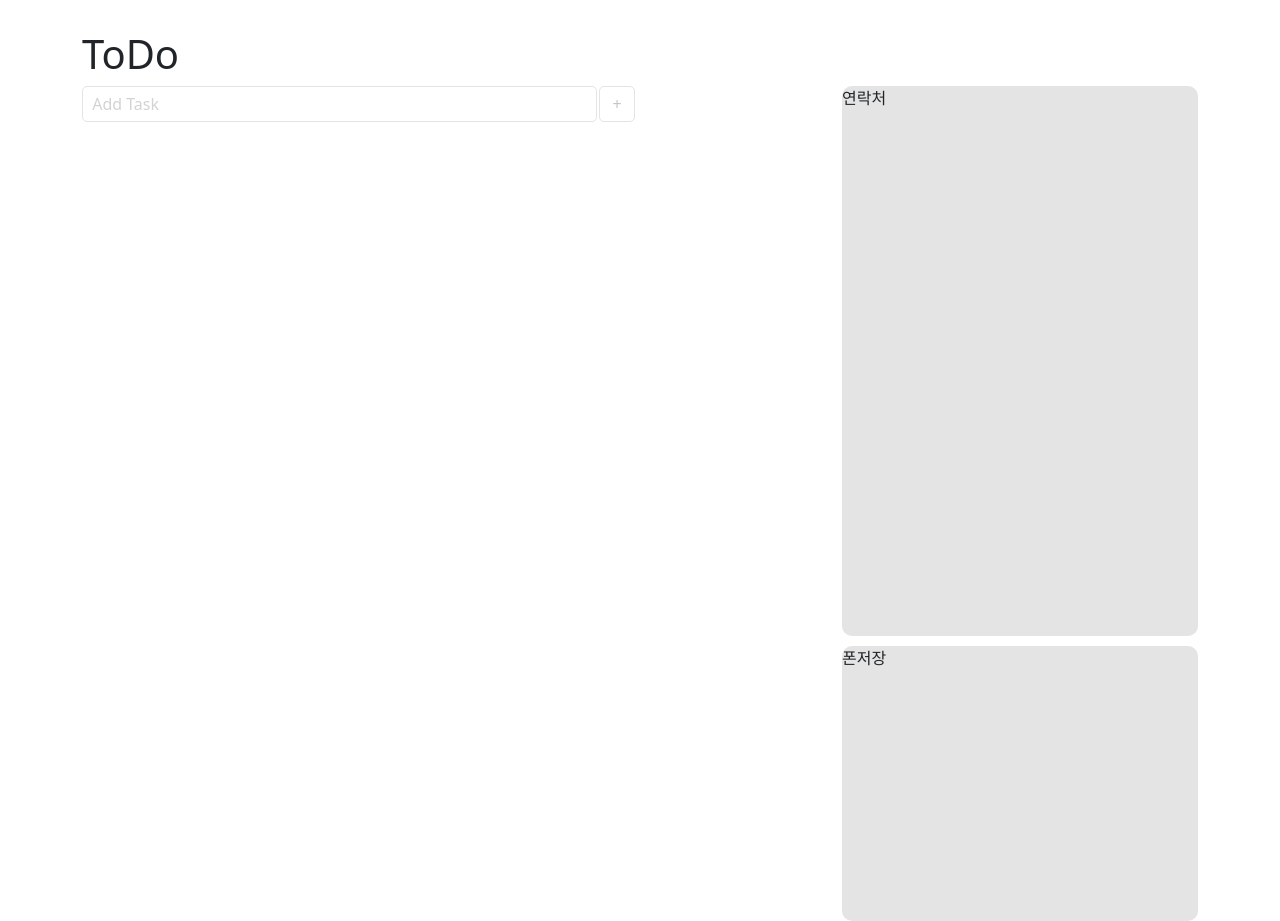
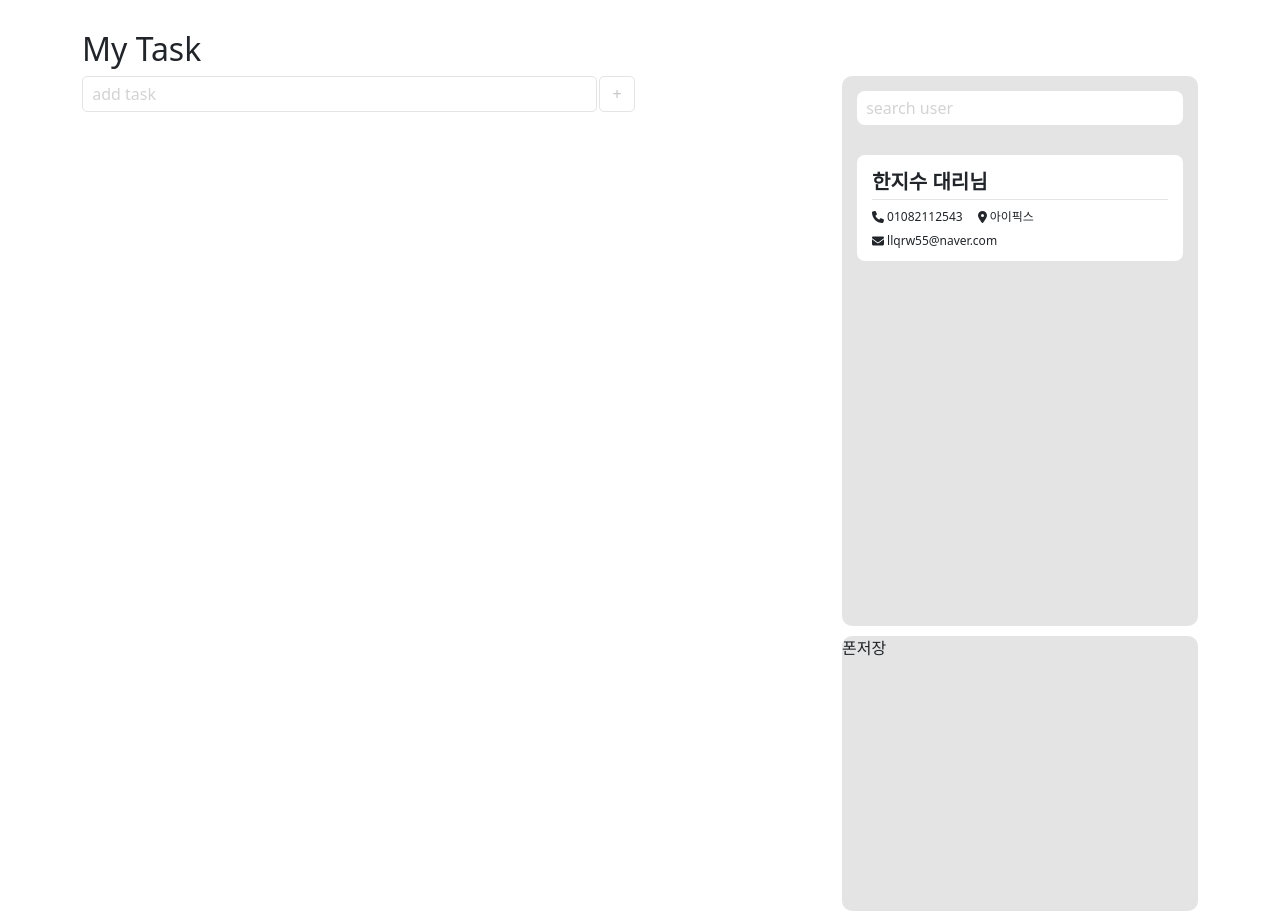
Before and after one commit to JIS0098/react-todo, a React (Create React App) app: page / in a window 1280 px wide. Built offline with nearby package versions, Linux system fonts and the light colour scheme.

Commit message:
유저 카드 ul까지 완성

```diff
--- a/src/App.css
+++ b/src/App.css
@@ -11,14 +11,13 @@
   border-bottom: 1px solid rgb(233, 233, 233);
 }
 
-.task>* {
+.task > * {
   margin: 0;
   padding: 7px;
 }
 
 p {
   font-size: 14px;
-
 }
 
 .number {
@@ -43,19 +42,17 @@ p {
   margin-top: 10px;
 }
 
-input {
+.list input {
   width: 70%;
   padding: 5px;
   border: 1px solid rgb(228, 228, 228);
   border-radius: 5px;
   background-color: white;
-
 }
 
 input::-webkit-input-placeholder {
   color: lightgray;
 }
-
 
 input:focus::-webkit-input-placeholder {
   color: transparent;
@@ -65,7 +62,7 @@ input:focus {
   outline: none;
 }
 
-button {
+.list button {
   margin-left: 2px;
   width: 36px;
   height: 36px;
@@ -75,24 +72,24 @@ button {
   color: rgb(197, 197, 197);
 }
 
-button:hover {
+.list button:hover {
   border: none;
   background-color: lightgray;
   color: rgb(136, 136, 136);
   transition: 0.2s;
 }
 
-h1 {
+h2 {
   text-align: left;
 }
 
 .delete {
   color: lightgray;
   padding: 0 10px;
-  cursor:pointer;
+  cursor: pointer;
 }
 
-.delete:hover{
+.delete:hover {
   color: rgb(56, 56, 56);
   transition: all 0.4s;
 }
@@ -101,3 +98,65 @@ h1 {
   text-decoration: line-through;
   transition: all 0.5s;
 }
+
+.search {
+  display: flex;
+  justify-content: center;
+  align-items: center;
+  padding: 15px;
+}
+
+.search input {
+  width: 100%;
+  border: none;
+  border-radius: 8px;
+  padding: 5px;
+}
+
+.user {
+  background-color: white;
+  border-radius: 8px;
+  width: 100%;
+  height: 106px;
+}
+
+.line {
+  margin: 0 20px 0 0;
+  width: 2px;
+  height: 85px;
+  background-color: #e4e4e4;
+}
+
+.user-information p {
+  font-size: 12px;
+  margin: 0;
+  padding: 3px 0;
+}
+
+.user-information span{
+  display: flex;
+}
+
+.user-information span p:nth-child(1){
+ margin-right: 15px;
+}
+h5 {
+  margin: 0;
+  font-weight: 600;
+}
+.user {
+  margin: 0;
+  padding: 15px;
+}
+
+.line {
+  width: 100%;
+  height: 1px;
+  background-color: #e4e4e4;
+  margin: 5px 0;
+}
+
+
+.user-list {
+  padding: 15px;
+}
--- a/src/App.js
+++ b/src/App.js
@@ -5,6 +5,7 @@ import { useEffect, useState } from "react";
 import Form from 'react-bootstrap/Form';
 import { FontAwesomeIcon } from "@fortawesome/react-fontawesome";
 import { faEraser } from "@fortawesome/free-solid-svg-icons";
+import { faPhone, faEnvelope, faMapMarkerAlt } from "@fortawesome/free-solid-svg-icons";
 
 
 function App() {
@@ -29,15 +30,15 @@ function App() {
     <div className="App">
       <Container>
         <Row>
-          <h1>ToDo</h1>
+          <h2>My Task</h2>
           <Col className="list" lg={8}>
-            <input onClick={(e) => {
+            <input className="add-task" onClick={(e) => {
               if (e.target.value) {
                 e.target.value.innerText = ""
               }
             }} onChange={(e) => {
               setText(e.target.value)
-            }} placeholder=" Add Task" />
+            }} placeholder=" add task" />
             <button onClick={(e) => {
               let template = {
                 taskContent: text,
@@ -58,8 +59,14 @@ function App() {
             </div>
           </Col>
           <Col className="number" lg={4}>
-            <div className="number-background phone-book">연락처</div>
-            <div className="number-background phone-save">폰저장</div>
+            <div className="number-background phone-book">
+              <div className="search"><input type="text" placeholder=" search user" /></div>
+              <div className="user-list"><Card /></div>
+
+            </div>
+            <div className="number-background phone-save">
+              폰저장
+            </div>
           </Col>
         </Row>
       </Container>
@@ -78,7 +85,7 @@ function Task({ task, setTask }) {
 
   return (
     <div className={`task start ${task.isComplete ? "done" : ""}`}>
-      <Form.Check  onClick={() => {
+      <Form.Check onClick={() => {
         let copy = [...todoList]
         if (!copy[index].isComplete) {
           copy[index].isComplete = true
@@ -98,4 +105,20 @@ function Task({ task, setTask }) {
   )
 }
 
+function Card() {
+  return (
+    <div className="user">
+      <h5>한지수 대리님</h5>
+      <div className="line"></div>
+      <div className="user-information">
+        <span>
+          <p><FontAwesomeIcon icon={faPhone} /> 01082112543</p>
+          <p><FontAwesomeIcon icon={faMapMarkerAlt} /> 아이픽스</p>
+        </span>
+        <p><FontAwesomeIcon icon={faEnvelope} /> llqrw55@naver.com</p>
+      </div>
+    </div>
+  )
+}
+
 export default App;
```
